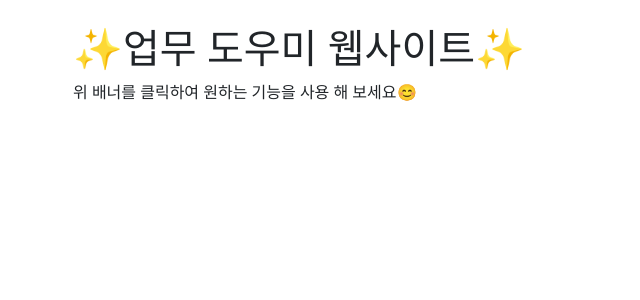
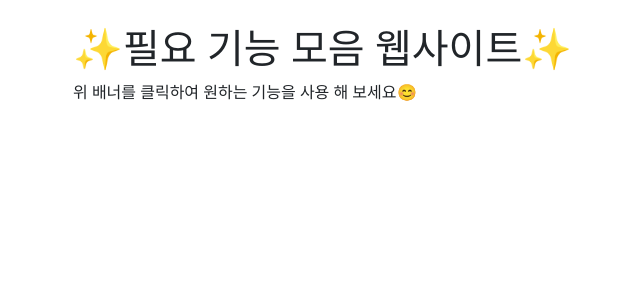
Before and after one commit to minhee0830/work_project, a Flask app: page / in a window 1280 px wide. Shown: the part 56-356 px from the top of the page, without its empty margins (9-649 px from the left). Run offline with Flask 3, Linux system fonts and the light colour scheme.

Commit message:
index html 수정

```diff
--- a/templates/index.html
+++ b/templates/index.html
@@ -4,7 +4,7 @@
 {% block title %}홈 | 내부 도구 웹사이트{% endblock %}
 
 {% block content %}
-  <h1>✨업무 도우미 웹사이트✨</h1>
+  <h1>✨필요 기능 모음 웹사이트✨</h1>
 
   <p>위 배너를 클릭하여 원하는 기능을 사용 해 보세요😊 </p>
 {% endblock %}
```
